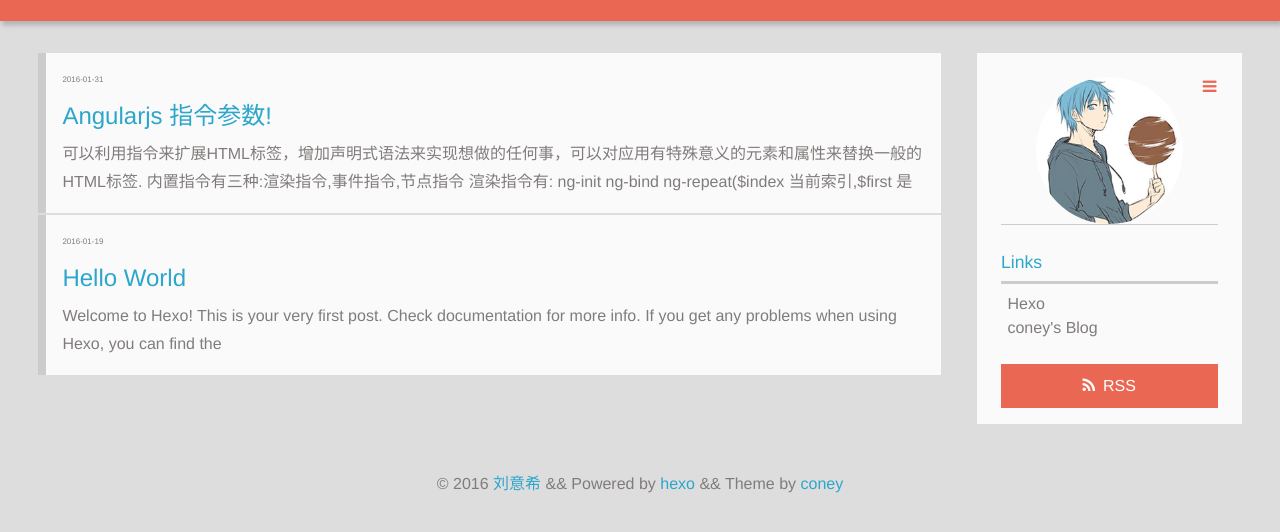
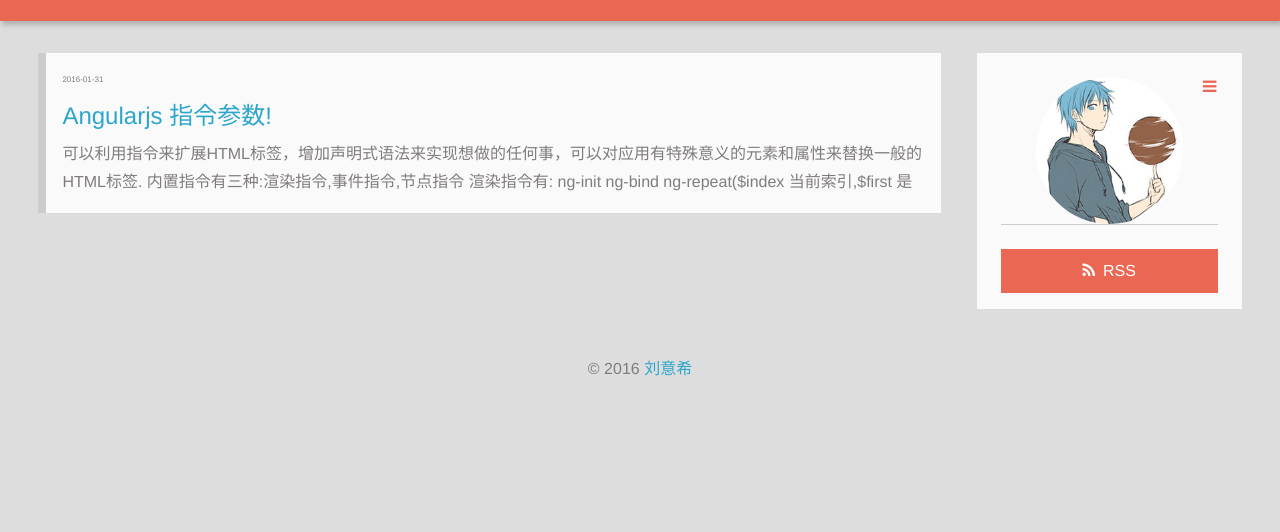
Before and after one commit to liuyixizhoujianlei/liuyixizhoujianlei.github.io, a plain HTML site: page index.html in a window 1280 px wide. Shown: the part 160-692 px from the top of the page. Drawn offline with Linux system fonts and the light colour scheme; files whose address does not match are found by name.

Commit message:
Site updated: 2016-01-31 22:46:47

```diff
--- a/index.html
+++ b/index.html
@@ -89,7 +89,7 @@
   </a>
 </section>
 
-  <section class="post" itemscope itemprop="blogPost">
+<!--   <section class="post" itemscope itemprop="blogPost">
 
   <a href="/2016/01/19/hello-world/" title="Hello World" itemprop="url">
 
@@ -101,7 +101,7 @@
 
 
 </a>
-</section>
+</section> -->
 
 
 </div>
@@ -127,13 +127,13 @@
 
 
 
-  <div class="linkslist">
+ <!--  <div class="linkslist">
  <p class="asidetitle">Links</p>
    <ul>
      <li><a href="http://hexo.io" target="_blank" title="Hexo">Hexo</a></li>
      <li><a href="http://gengbiao.me" target="_blank" title="coney">coney's Blog</a></li>
    </ul>
-</div>
+ </div> -->
 
 
   <div class="rsspart">
@@ -151,7 +151,7 @@
 
 		<a href="http://yoursite.com" target="_blank" title="刘意希">刘意希</a>
 
-            && Powered by <a href="http://hexo.io" target="_blank" title="hexo">hexo</a> && Theme by <a href="http://gengbiao.me" target="_blank" title="coney">coney</a>
+           <!--  && Powered by <a href="http://hexo.io" target="_blank" title="hexo">hexo</a> && Theme by <a href="http://gengbiao.me" target="_blank" title="coney">coney</a> -->
             </div>
 </footer>
     <script src="/js/jquery-2.1.0.min.js"></script>
```
Lines whose indentation alone changed are shown as unchanged.
